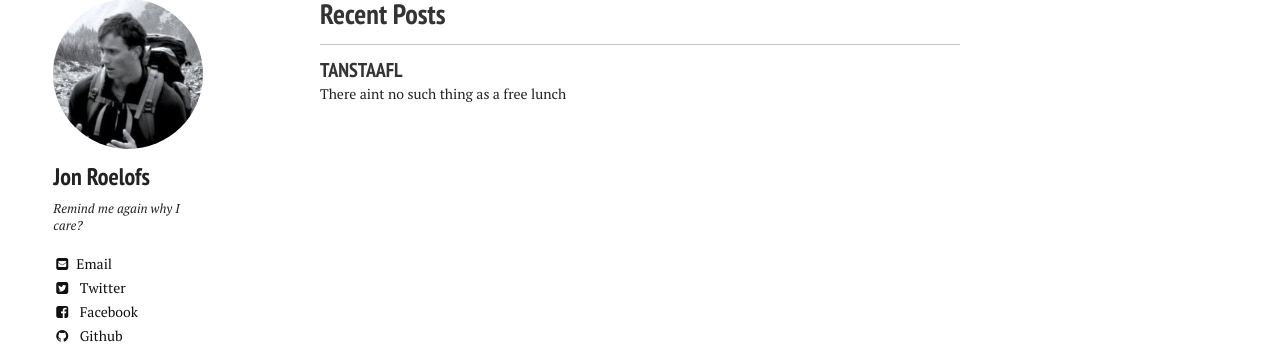
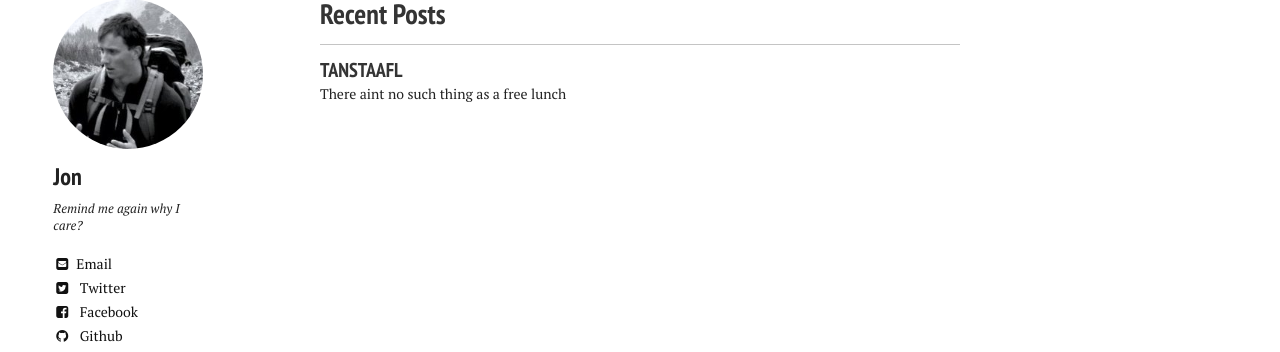
Before and after one commit to anarchistlexicon/anarchistlexicon.github.io, a Jekyll site: the page built from index.md, in a window 1280 px wide. Shown: the part 478-830 px from the top of the page. Built offline with Jekyll 4.4.1, drawn with Linux system fonts in a browser that asks for light colours; nearby versions of some CDN libraries.

Commit message:
Remove my last name to make it slightly less formal.

```diff
--- a/_data/authors.yml
+++ b/_data/authors.yml
@@ -1,7 +1,7 @@
 # Authors
 
 jroelofs:
-  name: Jon Roelofs
+  name: Jon
   web: http://github.com/jroelofs
   email: jroelofs@gmail.com
   bio: "Remind me again why I care?"
```
